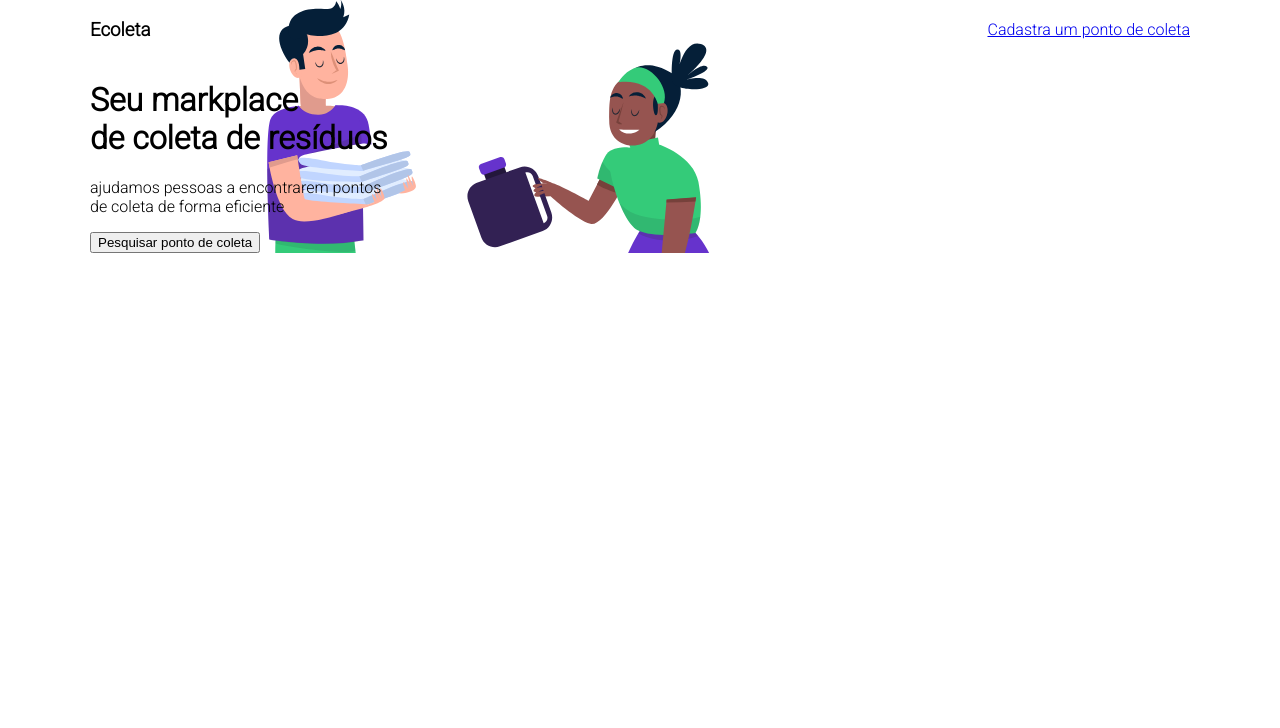
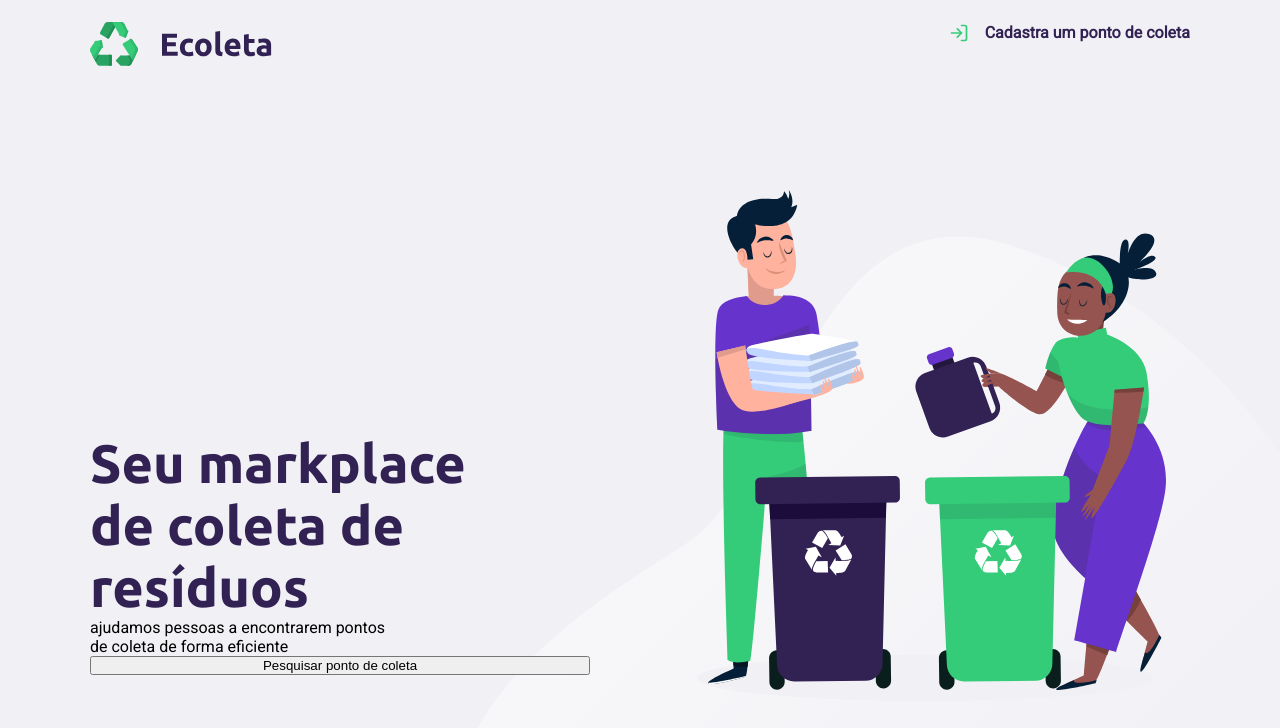
Before and after one commit to pedro-henrique1/semanaNLW, a plain HTML site: page index.html in a window 1280 px wide. Drawn offline with Linux system fonts and the light colour scheme.

Commit message:
ajuste no layout

```diff
--- a/index.html
+++ b/index.html
@@ -6,7 +6,7 @@
   <meta name="viewport" content="width=device-width, initial-scale=1.0">
   <meta http-equiv="X-UA-Compatible" content="ie=edge">
   <link rel="stylesheet" href="/style/style.css">
-  <link href="https://fonts.googleapis.com/css2?family=Roboto:wght@300&display=swap" rel="stylesheet">
+  <link href="https://fonts.googleapis.com/css2?family=Roboto&family=Ubuntu:wght@700&display=swap" rel="stylesheet">
   <title>Document</title>
 </head>
 
@@ -15,16 +15,18 @@
     <div class="content">
       <header>
 
-        <h3>Ecoleta</h3>
+        <img id="logo-img" src="./assets/img/icones/logo.svg" alt="logo">
+        <a href="http://google.com.br">
+          <span></span>
+          Cadastra um ponto de coleta</a>
+      </header>
+      <main>
+        <h1>Seu markplace <br> de coleta de resíduos</h1>
 
-        <a href="http://">Cadastra um ponto de coleta</a>
-      </header>
+        <p>ajudamos pessoas a encontrarem pontos <br> de coleta de forma eficiente</p>
 
-      <h1>Seu markplace <br> de coleta de resíduos</h1>
-
-      <p>ajudamos pessoas a encontrarem pontos <br> de coleta de forma eficiente</p>
-
-      <button>Pesquisar ponto de coleta</button>
+        <button>Pesquisar ponto de coleta</button>
+      </main>
     </div>
   </div>
 
--- a/style/style.css
+++ b/style/style.css
@@ -1,18 +1,44 @@
-body {
+:root {
+  --title-color: #322153;
+}
+* {
   margin: 0;
   padding: 0;
 }
 html {
   font-family: "Roboto", sans-serif;
 }
+body {
+  background: #f0f0f5;
+}
 
+a {
+  text-decoration: none;
+}
+h1,
+h2,
+h3,
+h4,
+h5,
+h6 {
+  font-family: "Ubuntu", sans-serif;
+  color: var(--title-color);
+}
 #page-home {
+  height: 130vh;
   background: url(../assets/img/icones/home-background.svg) no-repeat;
+  background-position: 35vw, bottom;
+}
+#page-home #logo-img {
+  margin-top: 2%;
 }
 #page-home .content {
   width: 90%;
+  height: 100%;
   max-width: 1100px;
   margin: 0 auto;
+  display: flex;
+  flex-direction: column;
 }
 
 #page-home header {
@@ -20,3 +46,28 @@ html {
   align-items: center;
   justify-content: space-between;
 }
+
+#page-home header a {
+  display: flex;
+  color: var(--title-color);
+  font-weight: 700;
+}
+
+#page-home header a span {
+  width: 20px;
+  height: 20px;
+  margin-right: 16px;
+  display: flex;
+  background-image: url(../assets/img/icones/log-in.svg);
+}
+#page-home main {
+  max-width: 500px;
+  flex: 1;
+  display: flex;
+  flex-direction: column;
+  justify-content: center;
+}
+#page-home main h1 {
+  font-size: 54px;
+  color: var(--title-color);
+}
```
